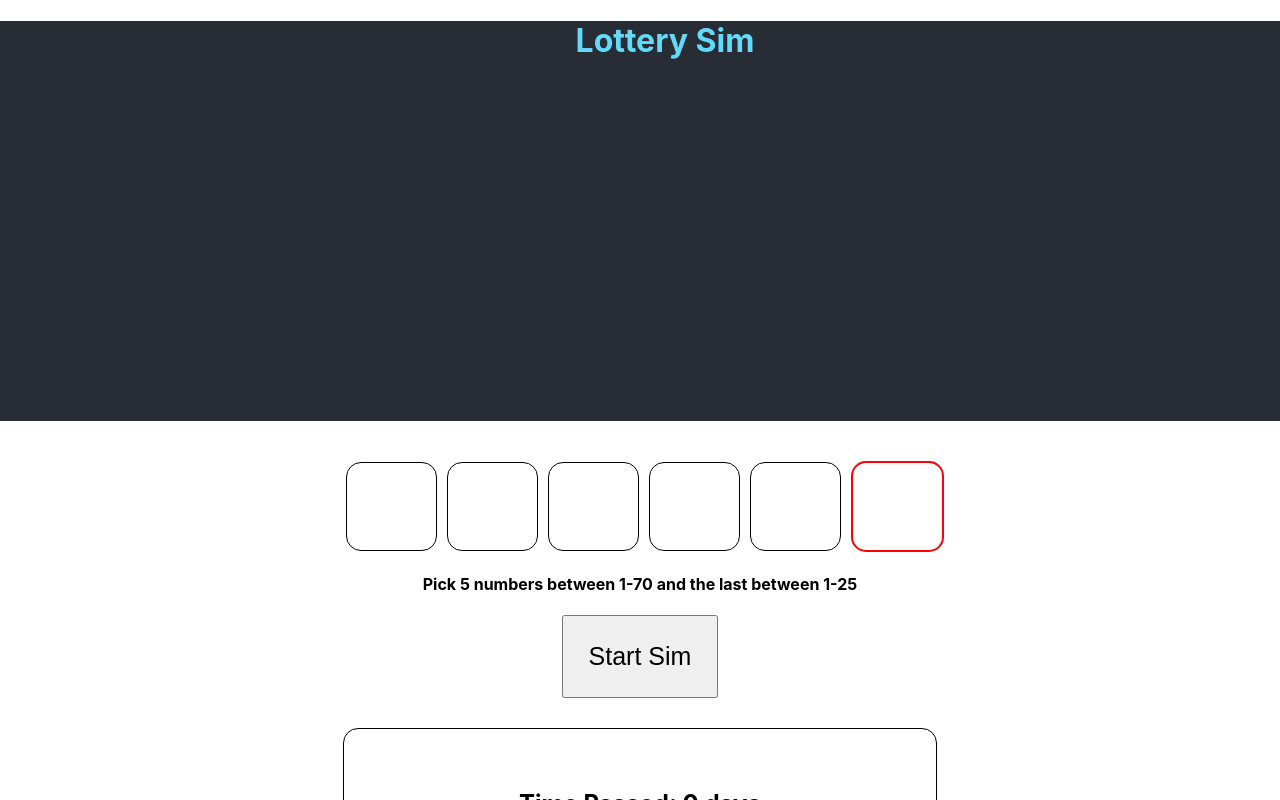
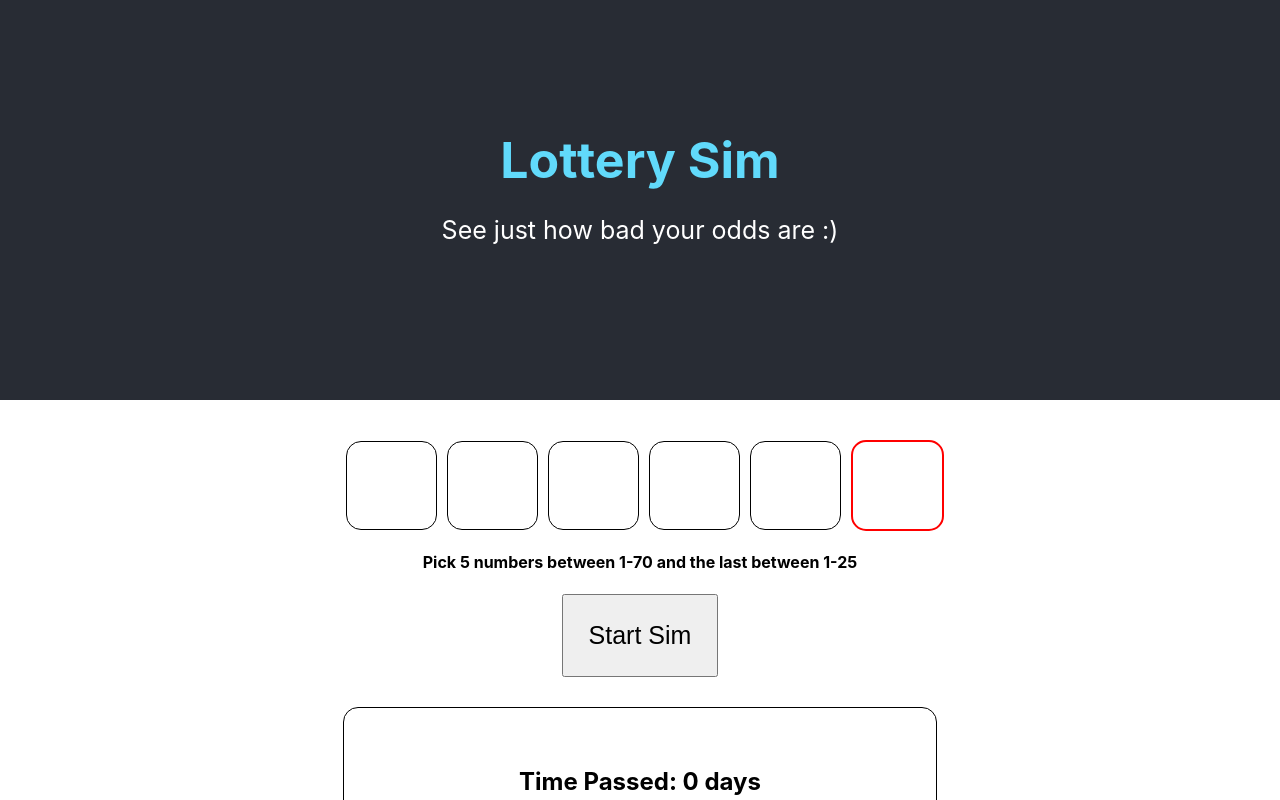
Before and after one commit to TamerMograbi/Lottery-Sim, a React (Create React App) app: page / in a window 1280 px wide. Shown: the top 800 px of the page. Built offline with nearby package versions, Linux system fonts and the light colour scheme.

Commit message:
thank you flexbox for making it easy to vertically align

```diff
--- a/src/HugeTitleBar.js
+++ b/src/HugeTitleBar.js
@@ -5,6 +5,7 @@ function HugeTitleBar(props) {
     return (
         <div className={"titleBar"}>
             <h1 className="title"> Lottery Sim</h1>
+            <p>See just how bad your odds are :)</p>
         </div>
     )
 }
--- a/src/css/HugeTitleBar.css
+++ b/src/css/HugeTitleBar.css
@@ -1,9 +1,23 @@
 .titleBar {
     background-color: #282c34;
-    color: #61dafb;
     height: 400px;
+    display: flex;
+    flex-direction: column;
+    justify-content: center;
+    align-items: center;
+}
+
+h1{
+    margin-block-start: 0em;
+    margin-block-end: 0em;
+    font-size: 50px;
 }
 
 .title{
-    margin-left: 50px;
+    color: #61dafb;
 }
+
+p{
+    color: white;
+    font-size: 25px;
+}
```
Also changed, not shown: 1 other file (tests, documents, lock files or other folders).
